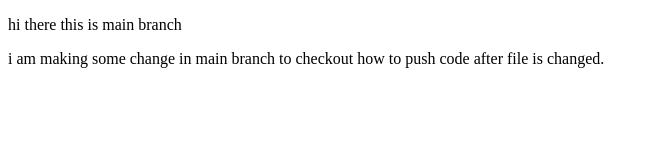
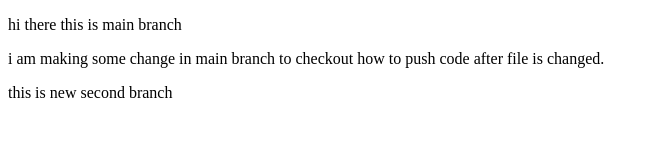
Before and after one commit to Tridib-Banik/my-seecond-website, a plain HTML site: page index.html in a window 1280 px wide. Shown: the whole page, without its empty margins (0-659 px from the left). Drawn offline with Linux system fonts and the light colour scheme.

Commit message:
pushing-new-thing

```diff
--- a/index.html
+++ b/index.html
@@ -8,5 +8,6 @@
 <body>
     <p>hi there this is main branch</p>
     <p>i am making some change in main branch to checkout how to push code after file is changed.</p>
+    <p>this is new second branch</p>
 </body>
 </html>
```
